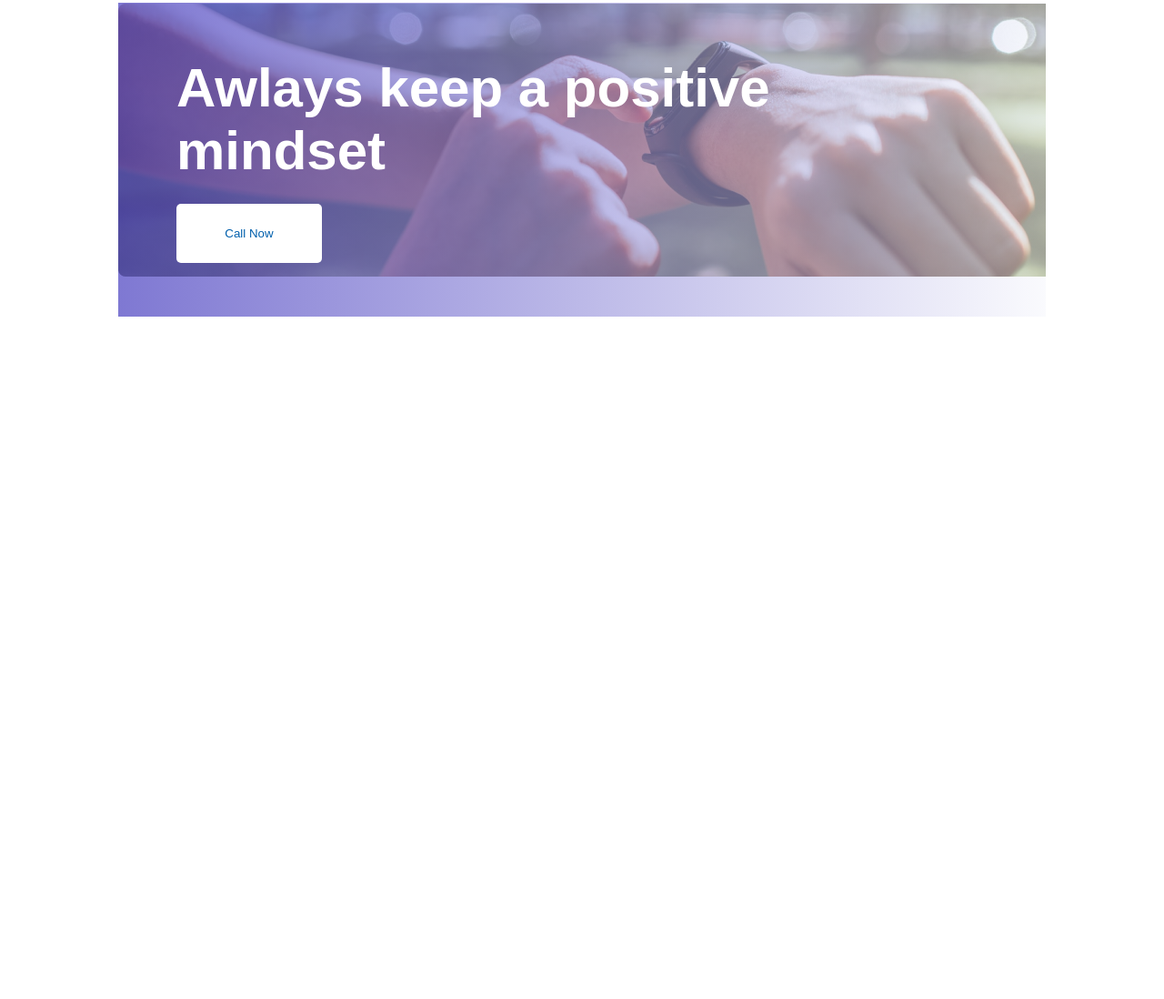
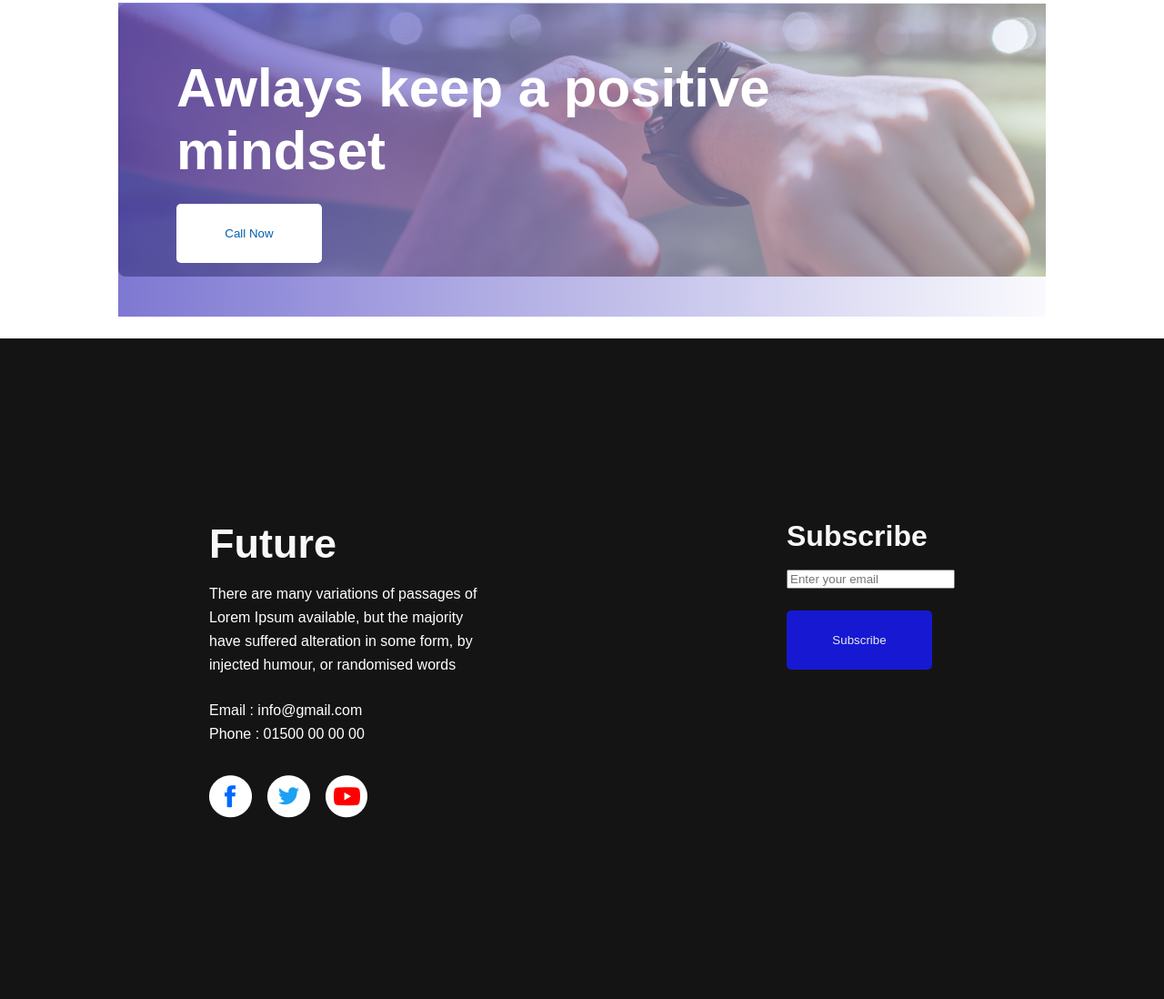
Before and after one commit to Bebe-Khodezatul-kobra-Lupin/AssigmentF1, a plain HTML site: page index.html in a window 1280 px wide. Shown: the part 2381-3479 px from the top of the page at 91% size. Before the commit the page ends 2753 px from the top, so only its background shows below. Drawn offline with Linux system fonts and the light colour scheme.

Commit message:
7  commit

```diff
--- a/css/style.css
+++ b/css/style.css
@@ -182,3 +182,75 @@
     margin-bottom: 59px;
 
 }
+
+/* this is the footer part */
+.footer {
+    display: flex;
+    justify-content: space-around;
+    background-color: #151414;
+    ;
+}
+
+.information {
+    margin-top: 199px;
+    margin-left: 230px;
+    margin-right: 331px;
+    margin-bottom: 199px;
+}
+
+.information_title {
+    font-weight: 700;
+    font-size: 45px;
+    line-height: 53px;
+
+    color: #F8F8F8;
+}
+
+.information_description {
+    font-weight: 400;
+    font-size: 16px;
+    line-height: 26px;
+
+    color: #FFFFFF;
+    margin-top: 16px;
+    margin-bottom: 24px;
+}
+
+.email,
+.phone {
+
+    font-weight: 400;
+    font-size: 16px;
+    line-height: 26px;
+    color: #FFFFFF;
+}
+
+.icons {
+    display: flex;
+    gap: 17px;
+    margin-top: 32px;
+}
+
+.contract {
+    margin-top: 199px;
+    margin-right: 230px;
+
+}
+
+.form_title {
+    color: #F8F8F8;
+}
+
+.primary_btn3 {
+    width: 160px;
+    padding: 25px 20px;
+    color: #e7e9eb;
+    background-color:
+        #1619d1;
+    border-radius: 5px;
+    border: 0px;
+    text-align: center;
+    margin-top: 24px;
+    margin-bottom: 59px;
+
+}
--- a/index.html
+++ b/index.html
@@ -87,6 +87,37 @@
         </section>
 
     </main>
+    <!-- this is the footer part -->
+    <footer class="footer">
+        <div class="information">
+            <h1 class="information_title">Future</h1>
+            <p class="information_description">
+                There are many variations of passages of Lorem Ipsum available, but the majority have suffered
+                alteration in some form, by injected humour, or randomised words
+            </p>
+            <h6 class="email">Email : info@gmail.com</h6>
+            <h6 class="phone">Phone : 01500 00 00 00</h6>
+            <div class="icons">
+                <img src="images/icons/fb.png" alt="">
+                <img src="images/icons/twitter.png" alt="">
+                <img src="images/icons/youtube.png" alt="">
+            </div>
+
+
+
+        </div>
+        <div class="contract">
+            <form action="">
+                <h1 class="form_title">Subscribe</h1>
+                <br>
+                <input type="text" name="" id="" placeholder="Enter your email">
+                <br>
+                <button class="primary_btn3">Subscribe</button>
+            </form>
+
+        </div>
+
+    </footer>
 
 </body>
 
```
